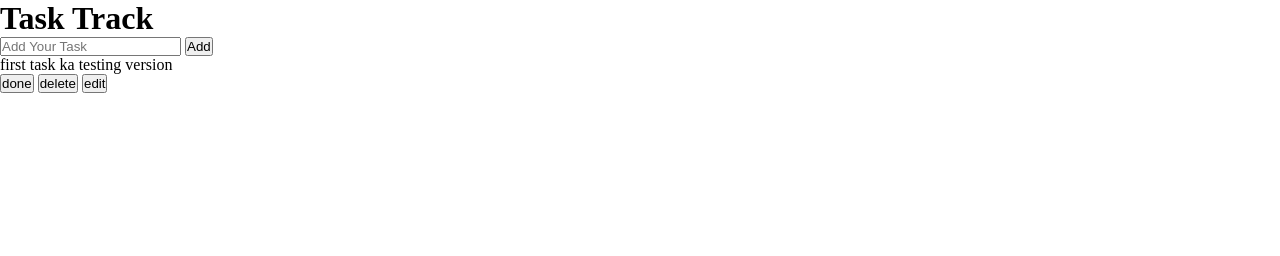
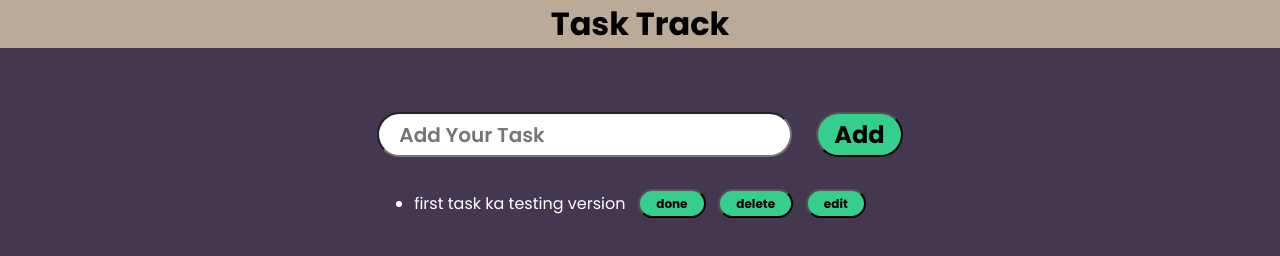
Before and after one commit to enayat-ali/Tasktrack, a plain HTML site: page index.html in a window 1280 px wide. Drawn offline with Linux system fonts and the light colour scheme.

Commit message:
update style.css

```diff
--- a/style.css
+++ b/style.css
@@ -1,4 +1,59 @@
+@import url('https://fonts.googleapis.com/css2?family=Poppins:ital,wght@0,100;0,200;0,300;0,400;0,500;0,600;0,700;0,800;0,900;1,100;1,200;1,300;1,400;1,500;1,600;1,700;1,800;1,900&display=swap');
+
 *{
   margin: 0;
   padding: 0;
+  font-family: "Poppins", sans-serif;
 }
+
+body{
+  background-color: #443850;
+}
+.nav{
+  display: flex;
+  justify-content: center;
+  background-color: #BCAA99;
+}
+
+.add{
+  display: flex;
+  justify-content: center;
+  gap: 1.5rem;
+  margin-top: 4rem;
+}
+
+.addBtn{
+  padding: 0.2rem 1rem;
+  background-color: #35ce8d;
+  font-size: 24px;
+  font-weight: 700;
+  border-radius: 30px;
+}
+
+.searchTask{
+  padding-left: 20px;
+  font-size: 20px;
+  font-weight: 600;
+  border-radius: 30px;
+}
+
+.allTask{
+  display: flex;
+  justify-content: center;
+}
+
+.allTask ul{
+  color: white;
+  display:flex ;
+  padding: 2rem;
+  gap: 0.8rem;
+  align-items: center;
+}
+
+.btn{
+  padding: 0.2rem 1rem;
+  background-color: #35ce8d;
+  font-size: 12px;
+  font-weight: 700;
+  border-radius: 30px;
+}
```
